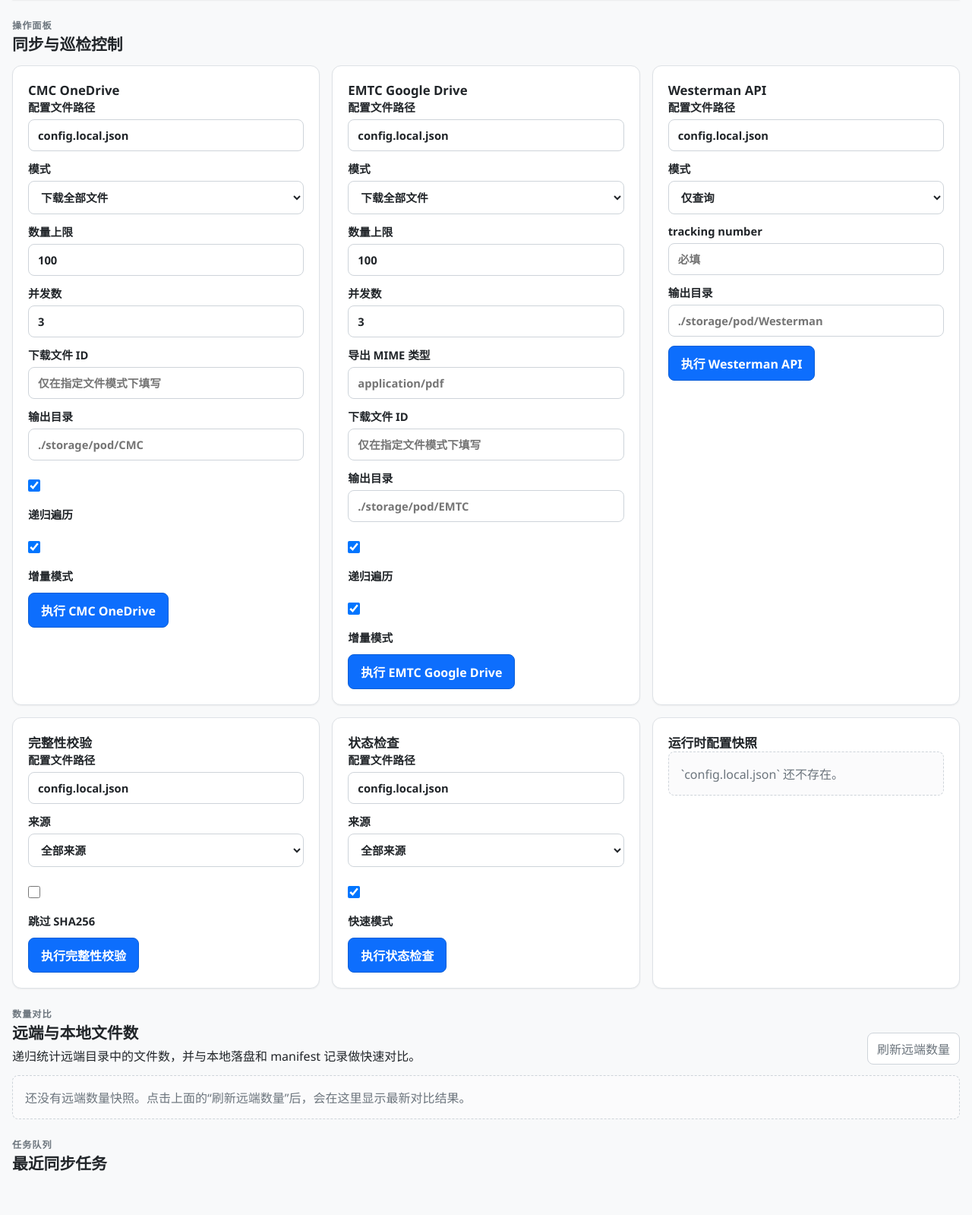
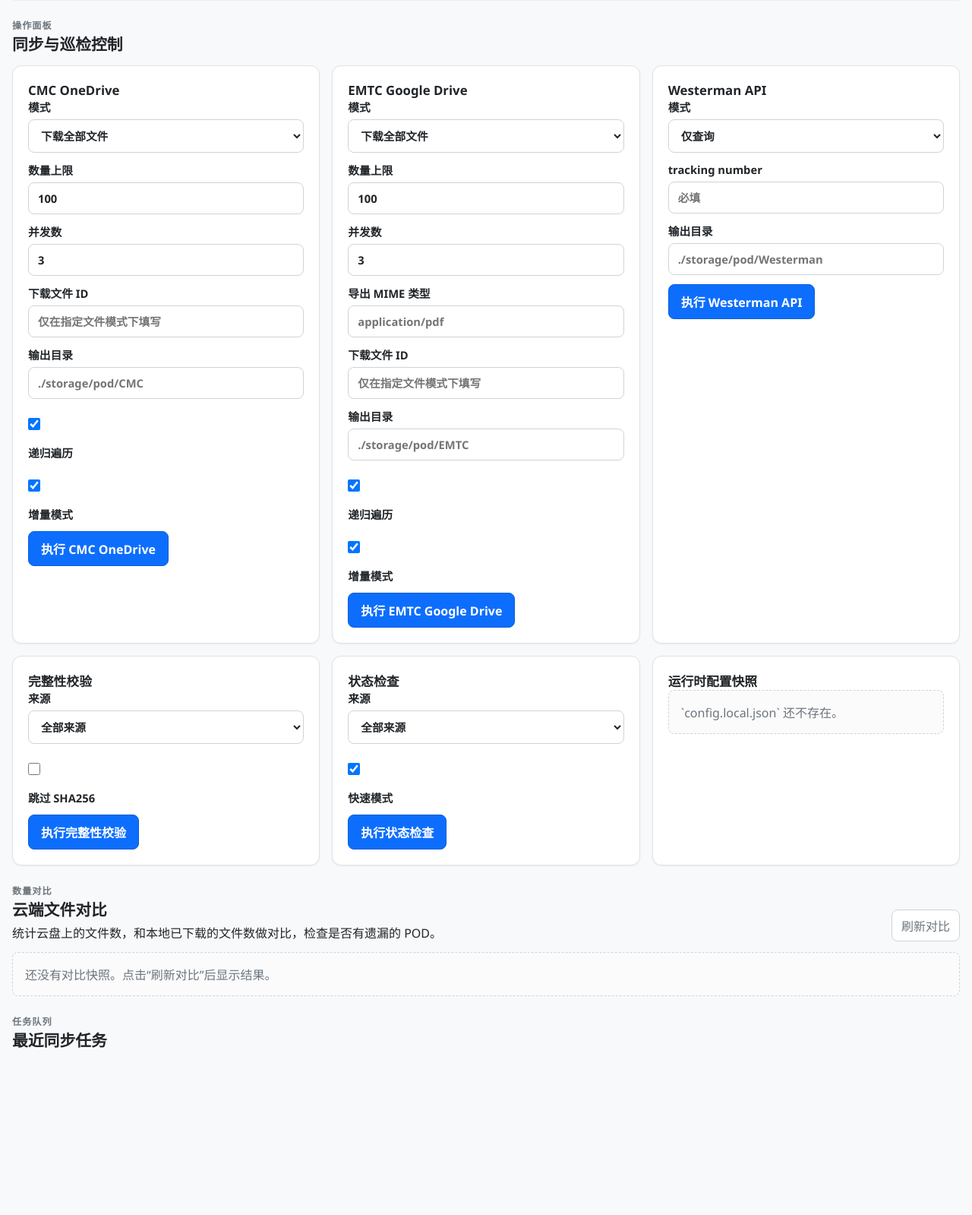
Before and after one commit to TenwaysCom/pod_sync, a FastAPI app: page /sync in a window 1280 px wide. Shown: the part 159-1758 px from the top of the page at 76% size. After the commit the page ends 1538 px from the top, so only its background shows below. Run offline with FastAPI, Linux system fonts and the light colour scheme; parts of the project's set-up code (start-up, migrations or seed data) failed here and were passed over; some libraries are stand-ins or nearby versions.

Commit message:
同步页面优化: config_path 改为隐藏域, 远端对比改为云端文件对比

```diff
--- a/webapp/templates/sync.html
+++ b/webapp/templates/sync.html
@@ -12,7 +12,7 @@
       <article class="card">
         <h3>CMC OneDrive</h3>
         <form method="post" action="{{ request.url_for('action_cmc_onedrive') }}" class="form-grid">
-          <label>配置文件路径<input name="config_path" value="{{ ui_defaults.sync_config_path }}"></label>
+          <input type="hidden" name="config_path" value="{{ ui_defaults.sync_config_path }}">
           <label>模式
             <select name="mode">
               {% for value, label in sync_mode_options %}
@@ -33,7 +33,7 @@
       <article class="card">
         <h3>EMTC Google Drive</h3>
         <form method="post" action="{{ request.url_for('action_emtc_gdrive') }}" class="form-grid">
-          <label>配置文件路径<input name="config_path" value="{{ ui_defaults.sync_config_path }}"></label>
+          <input type="hidden" name="config_path" value="{{ ui_defaults.sync_config_path }}">
           <label>模式
             <select name="mode">
               {% for value, label in sync_mode_options %}
@@ -55,7 +55,7 @@
       <article class="card">
         <h3>Westerman API</h3>
         <form method="post" action="{{ request.url_for('action_westerman_api') }}" class="form-grid">
-          <label>配置文件路径<input name="config_path" value="{{ ui_defaults.sync_config_path }}"></label>
+          <input type="hidden" name="config_path" value="{{ ui_defaults.sync_config_path }}">
           <label>模式
             <select name="mode">
               {% for value, label in westerman_mode_options %}
@@ -72,7 +72,7 @@
       <article class="card">
         <h3>完整性校验</h3>
         <form method="post" action="{{ request.url_for('action_verify_integrity') }}" class="form-grid">
-          <label>配置文件路径<input name="config_path" value="{{ ui_defaults.sync_config_path }}"></label>
+          <input type="hidden" name="config_path" value="{{ ui_defaults.sync_config_path }}">
           <label>来源
             <select name="source">
               {% for value, label in verify_source_options %}
@@ -88,7 +88,7 @@
       <article class="card">
         <h3>状态检查</h3>
         <form method="post" action="{{ request.url_for('action_check_status') }}" class="form-grid">
-          <label>配置文件路径<input name="config_path" value="{{ ui_defaults.sync_config_path }}"></label>
+          <input type="hidden" name="config_path" value="{{ ui_defaults.sync_config_path }}">
           <label>来源
             <select name="source">
               {% for value, label in status_source_options %}
@@ -122,12 +122,12 @@
     <div class="section-head">
       <div>
         <p class="eyebrow">数量对比</p>
-        <h2>远端与本地文件数</h2>
-        <p>递归统计远端目录中的文件数，并与本地落盘和 manifest 记录做快速对比。</p>
+        <h2>云端文件对比</h2>
+        <p>统计云盘上的文件数，和本地已下载的文件数做对比，检查是否有遗漏的 POD。</p>
       </div>
       <form method="post" action="{{ request.url_for('action_refresh_remote_counts') }}" class="inline-action-form">
         <input type="hidden" name="config_path" value="{{ ui_defaults.sync_config_path }}">
-        <button type="submit" class="ghost-button">刷新远端数量</button>
+        <button type="submit" class="ghost-button">刷新对比</button>
       </form>
     </div>
     {% if remote_count_snapshot.exists %}
@@ -152,7 +152,7 @@
             <p class="muted">仓库：{{ source.warehouse or "无" }}</p>
             <div class="compare-metrics">
               <div class="compare-metric">
-                <span class="compare-label">远端文件</span>
+                <span class="compare-label">云端文件</span>
                 <strong>{{ source.remote_file_count if source.remote_file_count is not none else "-" }}</strong>
               </div>
               <div class="compare-metric">
@@ -175,7 +175,7 @@
               </div>
             </div>
             <ul class="compact-list">
-              <li>远端文件夹：{{ source.remote_folder_count if source.remote_folder_count is not none else "-" }}</li>
+              <li>云端文件夹：{{ source.remote_folder_count if source.remote_folder_count is not none else "-" }}</li>
               <li>Manifest 唯一本地路径：{{ source.manifest_unique_local_count }}</li>
               <li>Manifest 缺失本地文件：{{ source.manifest_missing_local_count }}</li>
               {% if source.note %}
@@ -186,7 +186,7 @@
         {% endfor %}
       </div>
     {% else %}
-      <p class="empty">还没有远端数量快照。点击上面的“刷新远端数量”后，会在这里显示最新对比结果。</p>
+      <p class="empty">还没有对比快照。点击“刷新对比”后显示结果。</p>
     {% endif %}
   </section>
 
```
